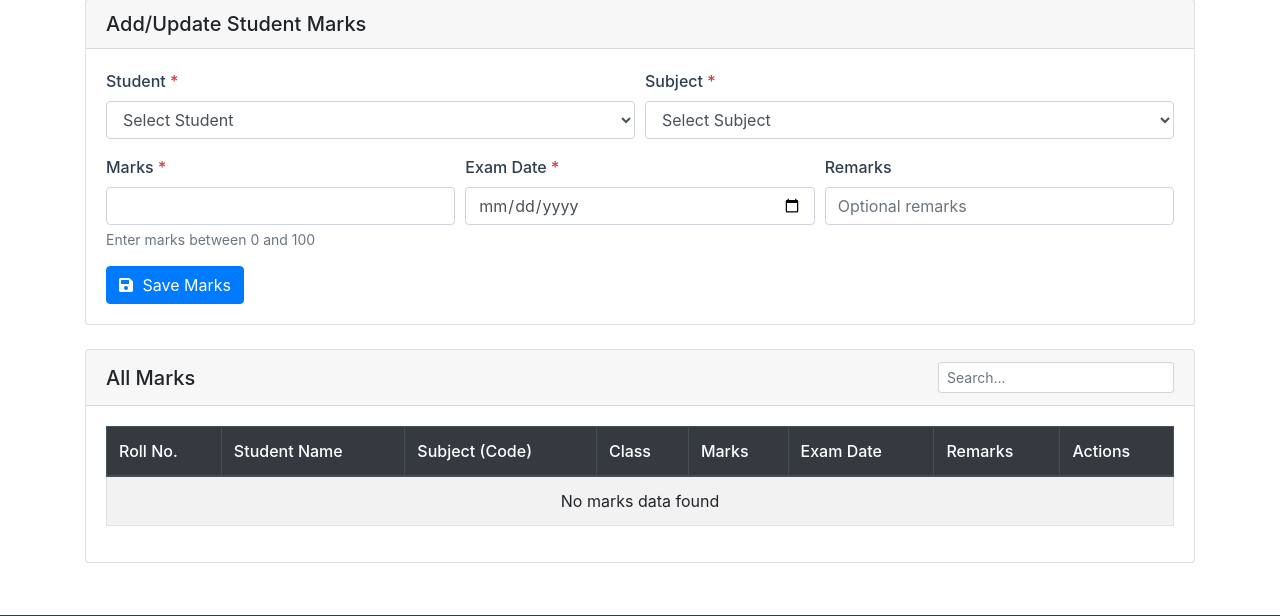
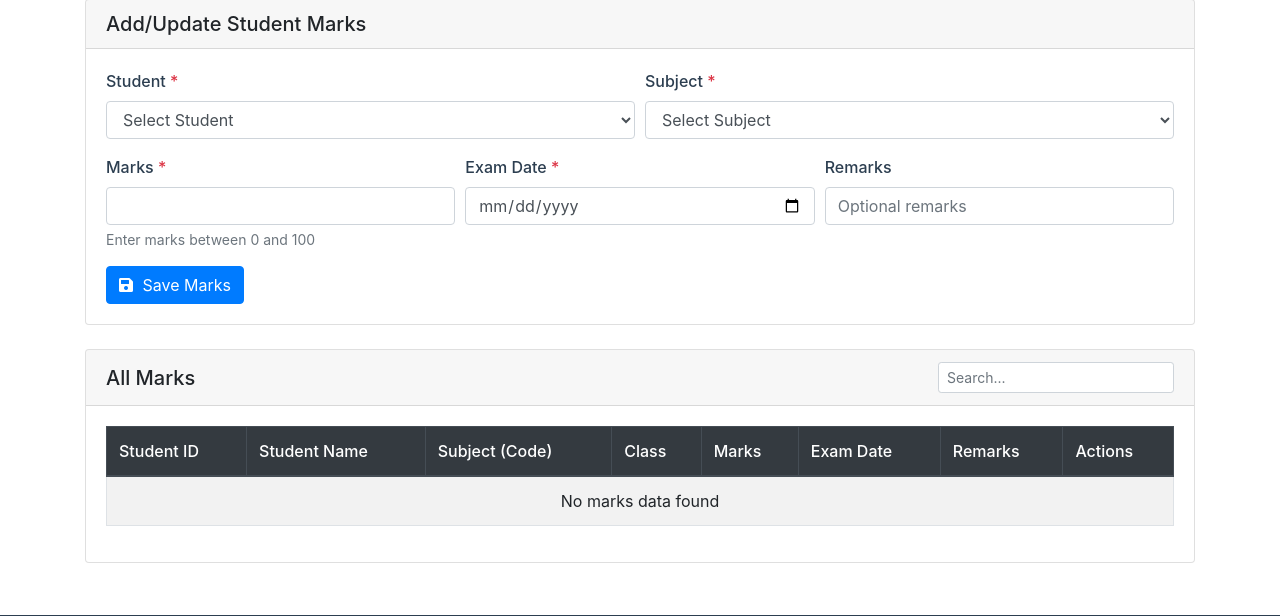
Before and after one commit to hamzatarifturing/studentflex, a PHP site: page /admin/add-marks.php in a window 1280 px wide. Shown: the part 235-851 px from the top of the page. Run offline with PHP 8.4, Linux system fonts and the light colour scheme; a user stored in the database is signed in; data comes from the database, SQL or seed files in the repository; data that the repository does not hold is empty.

Commit message:
Conversation 3B - Interaction 3 - Model Selected: A
this commit include sthe fix for students table query but failed due to other wrong schemas

```diff
--- a/admin/add-marks.php
+++ b/admin/add-marks.php
@@ -147,9 +147,12 @@ function generateResult($conn, $student_id) {
 
 // Get all students
 $students = [];
-$student_query = "SELECT id, student_name, roll_no FROM students WHERE is_active = 'yes' ORDER BY roll_no ASC";
+$student_query = "SELECT s.id, s.student_id, s.class, s.section, u.name as student_name
+                  FROM students s
+                  JOIN users u ON s.user_id = u.id
+                  ORDER BY s.student_id ASC";
 $student_result = $conn->query($student_query);
-if ($student_result->num_rows > 0) {
+if ($student_result && $student_result->num_rows > 0) {
     while ($row = $student_result->fetch_assoc()) {
         $students[] = $row;
     }
@@ -168,12 +171,14 @@ if ($subject_result->num_rows > 0) {
 // Get all marks with student and subject details
 $marks_data = [];
 $marks_query = "SELECT m.id, m.student_id, m.marks, m.exam_date, m.remarks, m.created_at,
-                       s.student_name, s.roll_no,
-                       sub.subject_name, sub.subject_code, sub.class
+                       s.student_id as student_roll, s.class, s.section,
+                       u.name as student_name,
+                       sub.subject_name, sub.subject_code, sub.class as subject_class
                 FROM marks m
                 JOIN students s ON m.student_id = s.id
+                JOIN users u ON s.user_id = u.id
                 JOIN subjects sub ON m.subject_id = sub.id
-                ORDER BY s.roll_no ASC, sub.subject_name ASC";
+                ORDER BY s.student_id ASC, sub.subject_name ASC";
 $marks_result = $conn->query($marks_query);
 if ($marks_result && $marks_result->num_rows > 0) {
     while ($row = $marks_result->fetch_assoc()) {
@@ -245,7 +250,7 @@ include_once '../includes/header.php';
                                     <option value="">Select Student</option>
                                     <?php foreach ($students as $student): ?>
                                         <option value="<?php echo $student['id']; ?>">
-                                            <?php echo htmlspecialchars($student['roll_no'] . ' - ' . $student['student_name']); ?>
+                                            <?php echo htmlspecialchars($student['student_id'] . ' - ' . $student['student_name'] . ' (' . $student['class'] . '-' . $student['section'] . ')'); ?>
                                         </option>
                                     <?php endforeach; ?>
                                 </select>
@@ -296,7 +301,7 @@ include_once '../includes/header.php';
                         <table class="table table-bordered table-striped table-marks" id="marksTable">
                             <thead class="thead-dark">
                                 <tr>
-                                    <th>Roll No.</th>
+                                    <th>Student ID</th>
                                     <th>Student Name</th>
                                     <th>Subject (Code)</th>
                                     <th>Class</th>
@@ -310,10 +315,10 @@ include_once '../includes/header.php';
                                 <?php if (count($marks_data) > 0): ?>
                                     <?php foreach ($marks_data as $mark): ?>
                                         <tr>
-                                            <td><?php echo htmlspecialchars($mark['roll_no']); ?></td>
-                                            <td><?php echo htmlspecialchars($mark['student_name']); ?></td>
+                                            <td><?php echo htmlspecialchars($mark['student_roll']); ?></td>
+                                            <td><?php echo htmlspecialchars($mark['student_name'] . ' (' . $mark['class'] . '-' . $mark['section'] . ')'); ?></td>
                                             <td><?php echo htmlspecialchars($mark['subject_name'] . ' (' . $mark['subject_code'] . ')'); ?></td>
-                                            <td><?php echo htmlspecialchars($mark['class']); ?></td>
+                                            <td><?php echo htmlspecialchars($mark['subject_class']); ?></td>
                                             <td>
                                                 <?php
                                                     $mark_value = floatval($mark['marks']);
```
